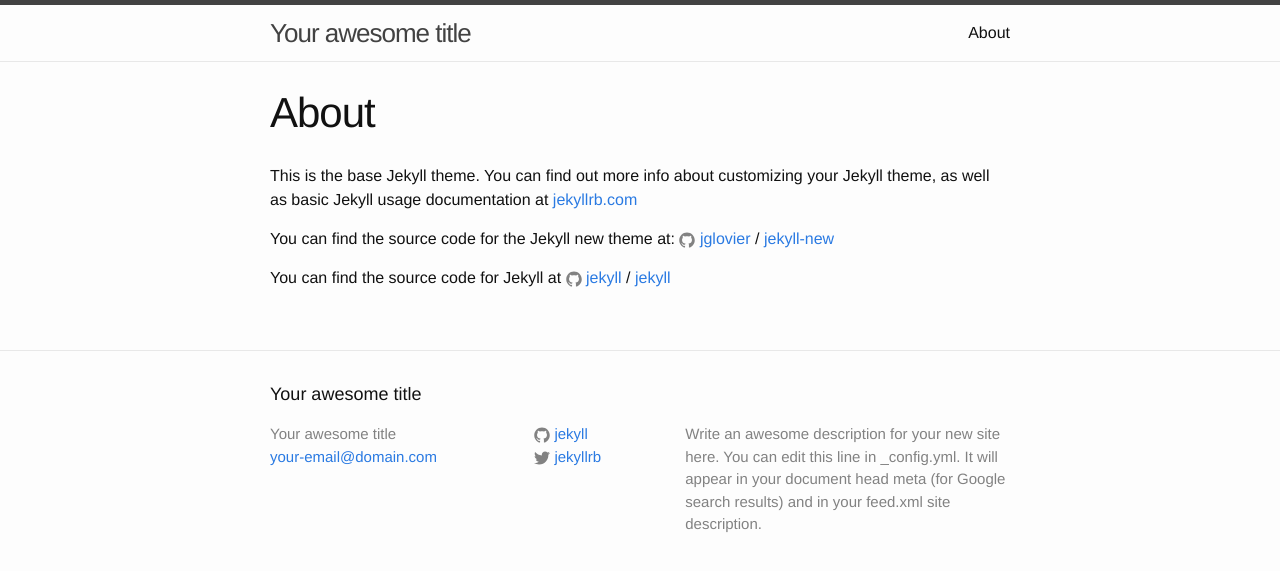
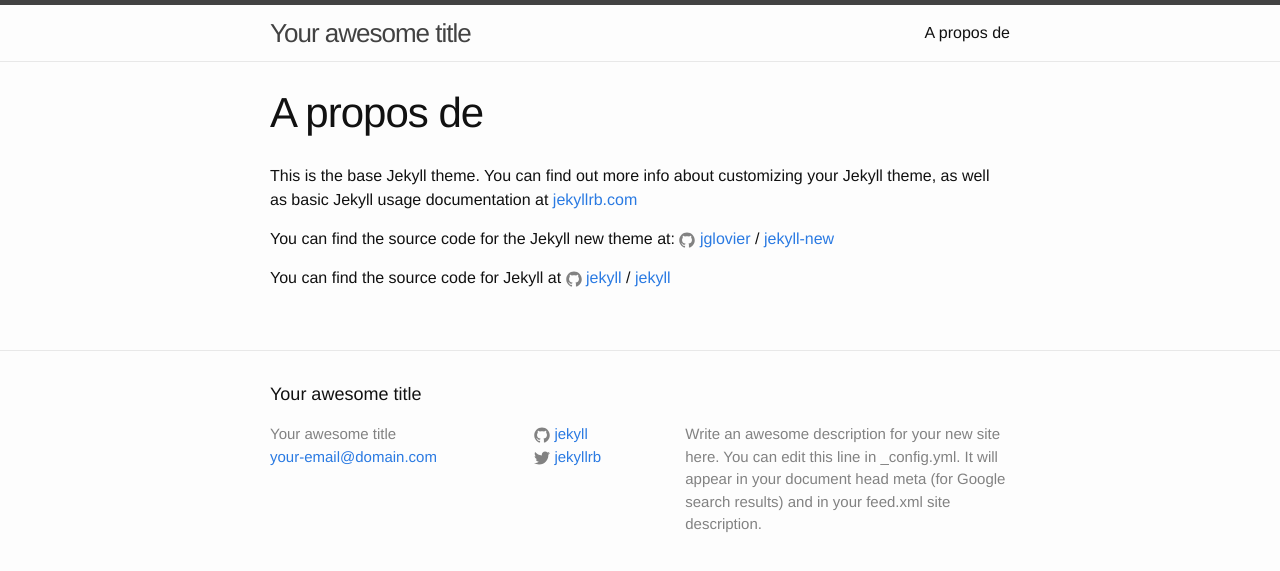
Before and after one commit to eucons/eucons.github.io, a Jekyll site: the page built from about.md, in a window 1280 px wide. Shown: the top 571 px of the page. Built offline with Jekyll 4.4.1, drawn with Linux system fonts in a browser that asks for light colours.

Commit message:
Update about.md

```diff
--- a/about.md
+++ b/about.md
@@ -1,6 +1,6 @@
 ---
 layout: page
-title: About
+title: A propos de
 permalink: /about/
 ---
 
```
